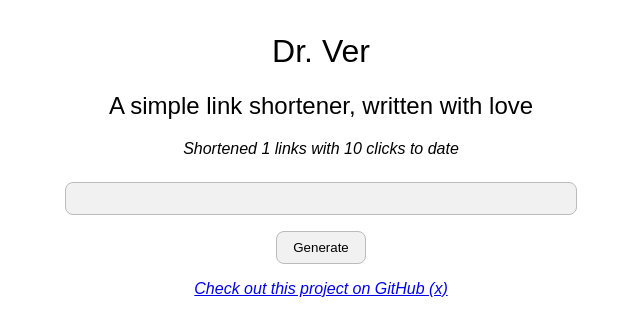
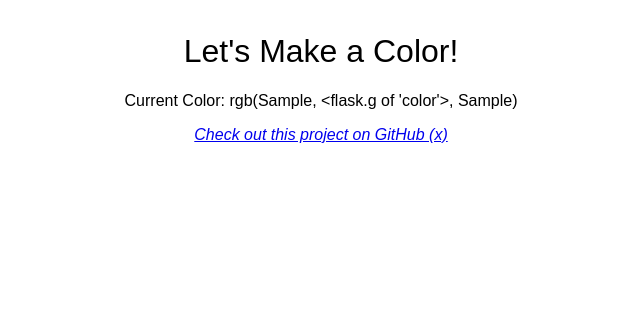
Before and after one commit to galenguyer/color, a Flask app: template color/templates/index.html in a window 1280 px wide. Shown: the top 336 px of the page, without its empty margins (319-959 px from the left). Run offline with Flask 2, Linux system fonts and the light colour scheme; the template is opened without the code that fills it: most values are stand-ins (such as "Sample title", 1, 10 or a date in 2020).

Commit message:
general fixes and display color

```diff
--- a/color/__init__.py
+++ b/color/__init__.py
@@ -45,10 +45,24 @@ def _send_favicon():
 
 @APP.route("/")
 def _index():
-    count = int(r.get("count").decode("UTF-8"))
-    clicks = 0
-    for key in r.scan_iter("clicks:*"):
-        clicks += int(r.get(key).decode("UTF-8"))
+    try:
+        red = int(r.get("red").decode("UTF-8"))
+    except:
+        red = 0
+    try:
+        green = int(r.get("green").decode("UTF-8"))
+    except:
+        green = 0
+    try:
+        blue = int(r.get("blue").decode("UTF-8"))
+    except:
+        blue = 0
+    total = red + green + blue
+    if total == 0:
+        total = 1
+    r_percent = str(int(red * 100 / total)) + "%"
+    g_percent = str(int(green * 100 / total)) + "%"
+    b_percent = str(int(blue * 100 / total)) + "%"
     return render_template(
-        "index.html", commit_hash=commit_hash, count=count, clicks=clicks
+        "index.html", commit_hash=commit_hash, r=r_percent, g=g_percent, b=b_percent
     )
--- a/color/templates/index.html
+++ b/color/templates/index.html
@@ -16,22 +16,13 @@
                 width: 100%;
                 padding: 0;
                 margin: 0;
+                background-color: rgb({{ r }}, {{ g }}, {{ b }});
             }
             #container {
                 width: 90%;
                 padding-top: 12px;
                 margin-left: auto;
                 margin-right: auto;
-            }
-            #input_url {
-                width: clamp(8px, 100%, 512px);
-                margin: 8px;
-                margin-bottom: 16px;
-                text-align: left;
-                padding: 8px;
-                border: 1.4px solid #bbbbbb;
-                border-radius: 8px;
-                background-color: #f1f1f1;
             }
             button {
                 padding: 8px 16px;
@@ -50,54 +41,9 @@
 
     <body>
         <div id="container">
-            <h1>Dr. Ver</h1>
-            <h2>A simple link shortener, written with love</h2>
-            <p><i>Shortened {{ count }} links with {{ clicks }} clicks to date</i></p>
-            <input name="url" id="input_url">
-            <br>
-            <button id="submit" onclick="submit()" value="Generate">Generate</button>
-            <p><a id="url"></a></p>
-            <button id="copy" style="display: none;" onclick="copyElementText('url')">Copy to Clipboard</button>
-            <script>
-                function submit() {
-                    const _data = {
-                        url: document.getElementById("input_url").value,
-                    }
+            <h1>Let's Make a Color!</h1>
 
-                    fetch('https://s.nyaa.gay/api/v0/shorten', {
-                        method: "POST",
-                        body: JSON.stringify(_data),
-                        headers: {"Content-type": "application/json; charset=UTF-8"}
-                    })
-                    .then(response => response.json())
-                    .then(json => {
-                        document.getElementById("url").textContent = window.location.origin + "/" + json.key;
-                        document.getElementById("copy").style.display = "";
-                        //document.getElementById("url").setAttribute("href", window.location.origin + "/" + json.key);
-                    })
-                    .catch(err => console.log(err));
-
-                }
-                function copyElementText(id) {
-                    var text = document.getElementById(id).innerText;
-                    var elem = document.createElement("textarea");
-                    document.body.appendChild(elem);
-                    elem.value = text;
-                    elem.select();
-                    elem.setSelectionRange(0, 99999); /*For mobile devices*/
-                    document.execCommand("copy");
-                    document.body.removeChild(elem);
-                }
-                document.getElementById("input_url").addEventListener("keydown", function (event) {
-                // Number 13 is the "Enter" key on the keyboard
-                if (event.keyCode === 13) {
-                    // Cancel the default action, if needed
-                    event.preventDefault();
-                    // Trigger the button element with a click
-                    document.getElementById("submit").click();
-                }
-            });
-            </script>
+            <p>Current Color: rgb({{ r }}, {{ g }}, {{ b }})</p>
 
             {% if commit_hash %}
             <div class="git">
--- a/docker-compose.yml
+++ b/docker-compose.yml
@@ -1,8 +1,8 @@
 version: "3.7"
 services:
-  dr-ver:
+  color:
     build: .
-    container_name: dr-ver
+    container_name: color
     restart: unless-stopped
     command:
       - "--bind=0.0.0.0:8080"
--- a/requirements.txt
+++ b/requirements.txt
@@ -1,4 +1,3 @@
 Flask==1.1.2
 gunicorn==20.0.4
 redis==3.5.3
-black==20.8b1
```
Also changed, not shown: 1 other file.
